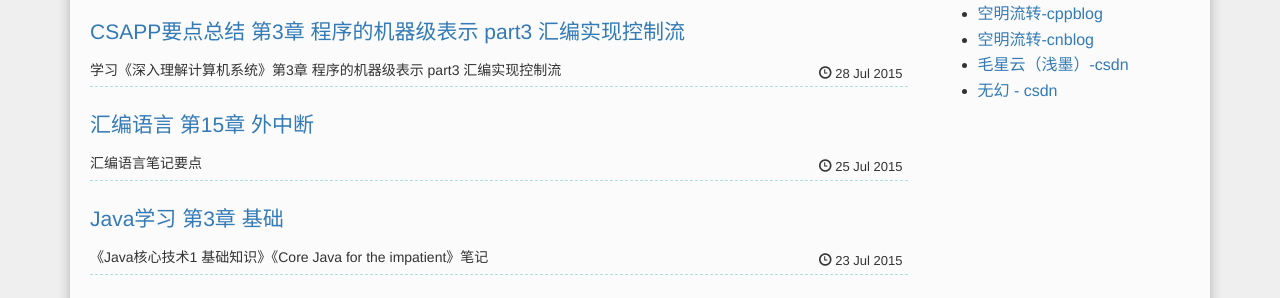
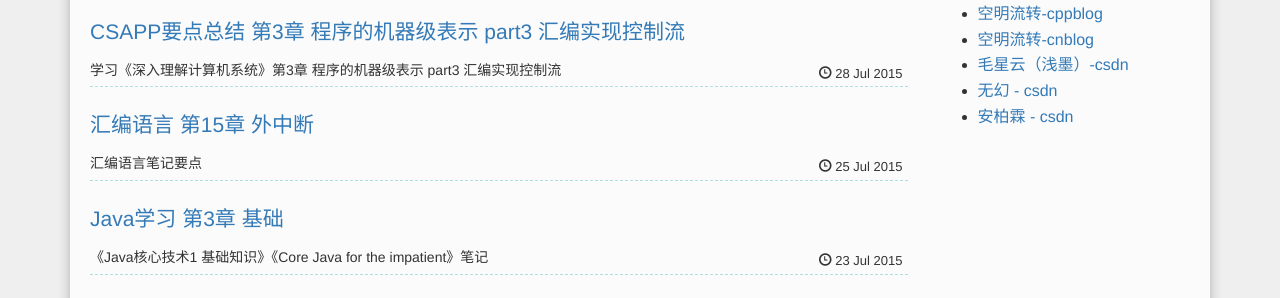
Before and after one commit to SenZhangAI/senzhangai.github.com, a Jekyll site: the page built from index.html, in a window 1280 px wide. Shown: the part 1041-1339 px from the top of the page. Built offline with Jekyll 4.4.1, drawn with Linux system fonts in a browser that asks for light colours; Markdown is read by kramdown in place of the engine named in the settings; the list of posts is cut into pages by our own code; comment, search, counter and statistics services are not loaded.

Commit message:
add new webside for blogroll

```diff
--- a/_data/blogroll.json
+++ b/_data/blogroll.json
@@ -34,5 +34,9 @@
     {
         "title": "无幻 - csdn",
         "url": "http://blog.csdn.net/akof1314?viewmode=contents"
+    },
+        {
+        "title": "安柏霖 - csdn",
+        "url": "http://blog.csdn.net/toughbro/"
     }
 ]
```
